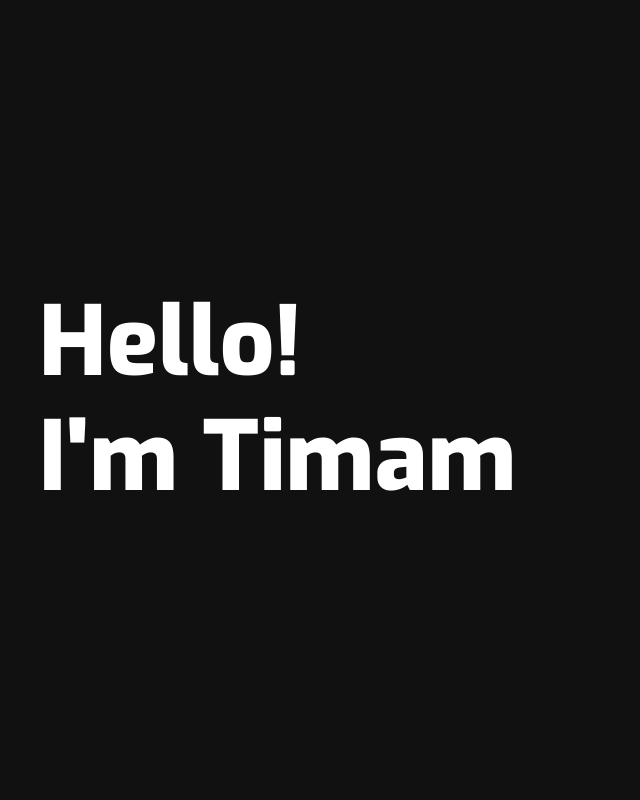
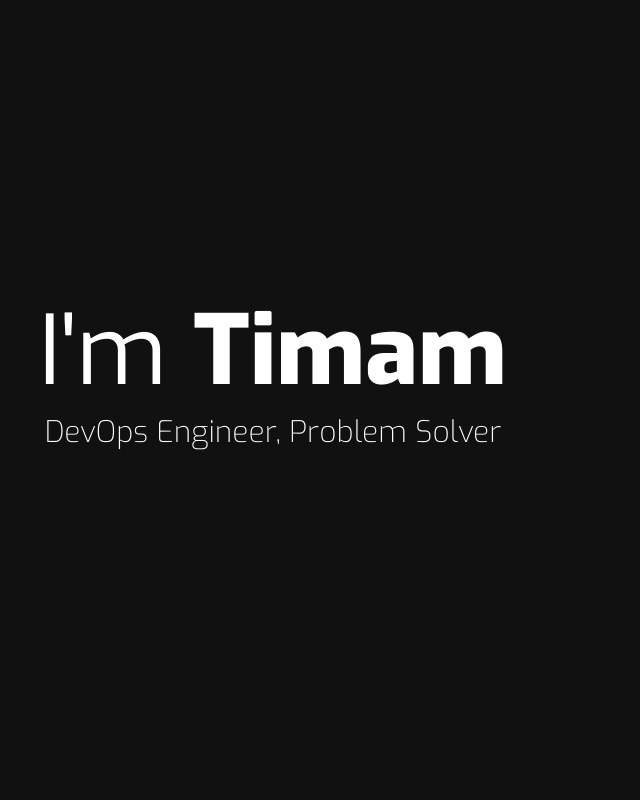
Before and after one commit to timam/timamio, a Django app: page / in a window 1280 px wide. Shown: the whole page, without its empty margins (0-640 px from the left). Run offline with Django 3.2, Linux system fonts and the light colour scheme; some libraries are stand-ins or nearby versions.

Commit message:
implemanted div

```diff
--- a/static/landing/css/style.css
+++ b/static/landing/css/style.css
@@ -1,5 +1,3 @@
-
-
 html, body {
     height: 100%;
     width: 100%;
@@ -7,23 +5,41 @@ html, body {
 
 .landing {
     background: #111111;
-    display: table;
+    display: block;
     height: 100%;
     min-height: 100;
     width: 100%;
     background-size: cover;
 }
 
-.landing-text {
-    display: table-cell;
+
+
+.title {
+    display: flex;
+    position: relative;
+    top: 45%;
+    transform: perspective(1px) translateY(-50%);
     padding-left: 3%;
-
-    vertical-align: middle;
-    text-align: left;
 
     color: #FFFFFF;
     font-family: 'Exo', sans-serif;
     font-weight: revert;
     font-size: 600%;
 
+
 }
+
+.subtitle {
+    display: block;
+    position: relative;
+    top: 34%;
+    transform: perspective(1px) translateY(-50%);
+    padding-left: 3.5%;
+
+    color: #FFFFFF;
+    font-family: 'Exo', sans-serif;
+    font-weight: lighter;
+    font-size: 187%;
+
+
+}
--- a/templates/landing/index.html
+++ b/templates/landing/index.html
@@ -20,30 +20,15 @@
 </head>
 <body>
 
-{#<nav class="navbar navbar-expand-lg navbar-light">#}
-{#    <a class="navbar-brand" href="#">Navbar</a>#}
-{#    <button class="navbar-toggler" type="button" data-toggle="collapse" data-target="#navbarSupportedContent"#}
-{#            aria-controls="navbarSupportedContent" aria-expanded="false" aria-label="Toggle navigation">#}
-{#        <span class="navbar-toggler-icon"></span>#}
-{#    </button>#}
-{##}
-{#    <div class="collapse navbar-collapse" id="navbarSupportedContent">#}
-{#        <ul class="navbar-nav mr-auto">#}
-{#            <li class="nav-item active">#}
-{#                <a class="nav-link" href="#">Home <span class="sr-only">(current)</span></a>#}
-{#            </li>#}
-{#            <li class="nav-item">#}
-{#                <a class="nav-link" href="#">Link</a>#}
-{#            </li>#}
-{#        </ul>#}
-{#    </div>#}
-{#</nav>#}
 
-
-<div class='landing'>
-    <h1 class="landing-text">Hello!<br> I'm <strong>Timam</strong></h1>
+<div class="landing">
+    <div class="title">
+        <p class="landing-text">I'm <strong>Timam</strong></p>
+    </div>
+    <div class="subtitle">
+        <p class="landing-text"> DevOps Engineer, Problem Solver</p>
+    </div>
 </div>
-
 
 <!-- Optional JavaScript -->
 <!-- jQuery first, then Popper.js, then Bootstrap JS -->
```
